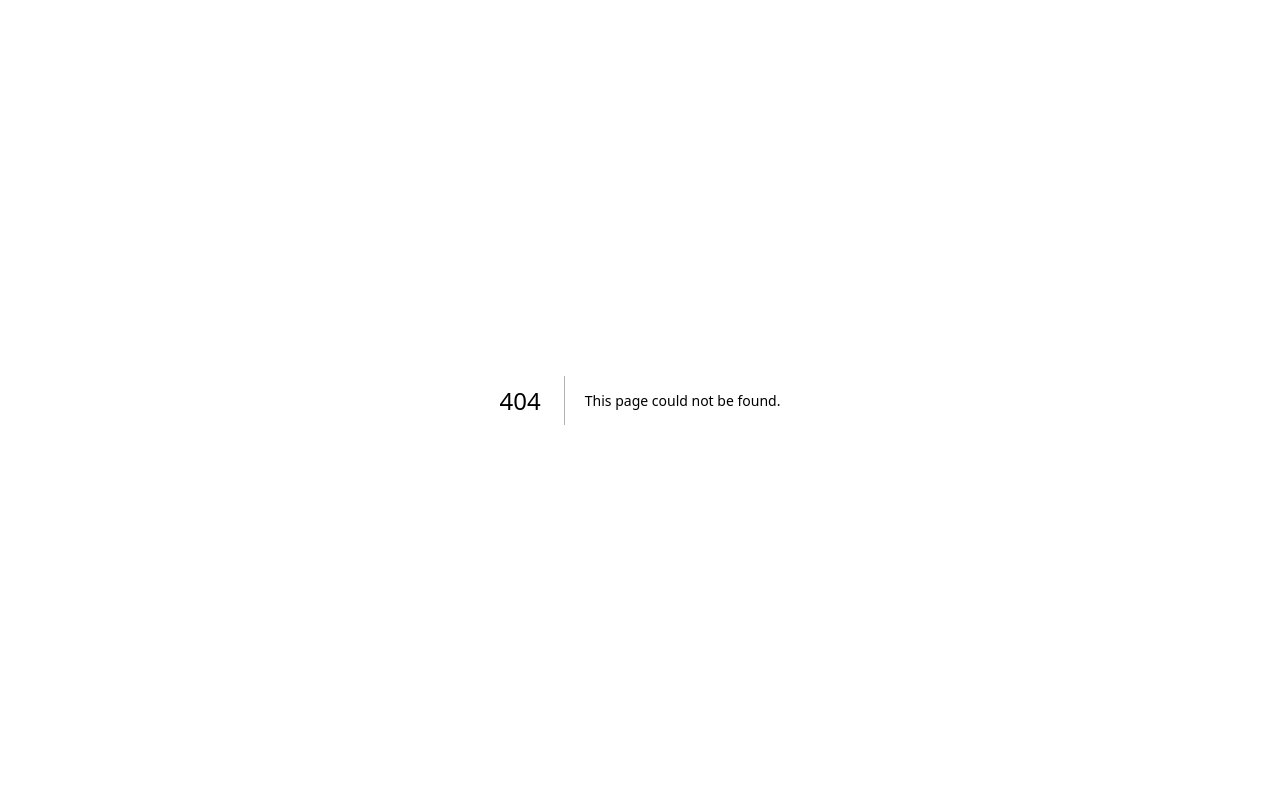
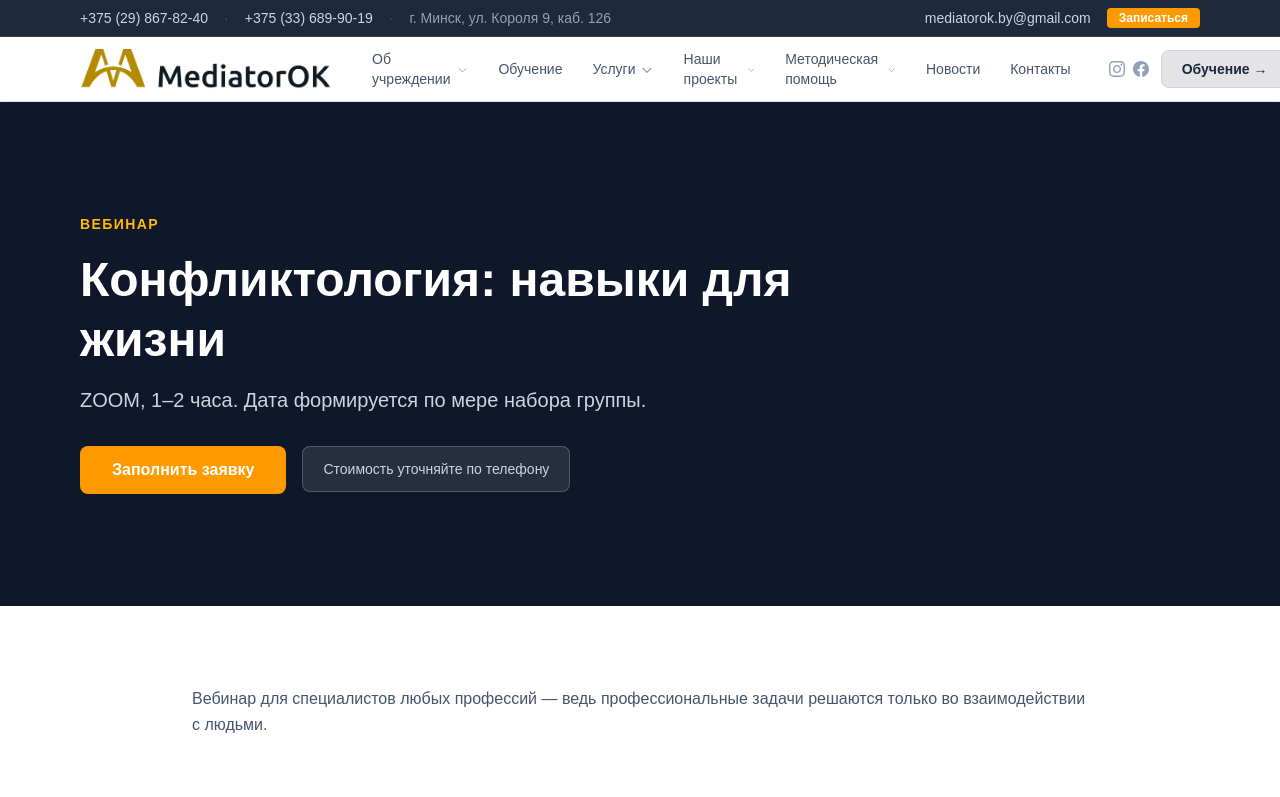
Before and after one commit to ZedMalatesta/newMediatorSite, a Next.js app: page /conflictology in a window 1280 px wide. Before the commit this address had no page. Shown: the top 797 px of the page. Built offline with nearby package versions, Linux system fonts and the light colour scheme.

Commit message:
feat: add conflictology webinar page

```diff
--- /dev/null
+++ b/app/conflictology/page.tsx
@@ -0,0 +1,43 @@
+import type { Metadata } from "next";
+import TopBar from "@layout/TopBar";
+import Navbar from "@layout/Navbar";
+import Footer from "@layout/Footer";
+import { EventHero } from "@sections/EventHero/EventHero";
+import { EventDetails } from "@sections/EventDetails/EventDetails";
+import { EventSignup } from "@sections/EventSignup/EventSignup";
+
+export const metadata: Metadata = {
+  title: "Конфликтология: навыки для жизни | МедиаторОк Проф",
+  description:
+    "Короткий онлайн-вебинар о медиации как технологии разрешения конфликтов: смена угла зрения на конфликт и практические техники.",
+};
+
+export default function ConflictologyPage() {
+  return (
+    <div className="min-h-screen bg-white">
+      <TopBar />
+      <Navbar />
+      <main>
+        <EventHero
+          eyebrow="Вебинар"
+          title="Конфликтология: навыки для жизни"
+          subtitle="ZOOM, 1–2 часа. Дата формируется по мере набора группы."
+          meta={["Стоимость уточняйте по телефону"]}
+        />
+        <EventDetails
+          description={[
+            "Вебинар для специалистов любых профессий — ведь профессиональные задачи решаются только во взаимодействии с людьми.",
+          ]}
+          groups={[
+            {
+              heading: "Что вы получите",
+              items: ["Основы медиации", "Смену угла зрения на конфликт", "Практические техники разрешения конфликтов"],
+            },
+          ]}
+        />
+        <EventSignup />
+      </main>
+      <Footer />
+    </div>
+  );
+}
```
